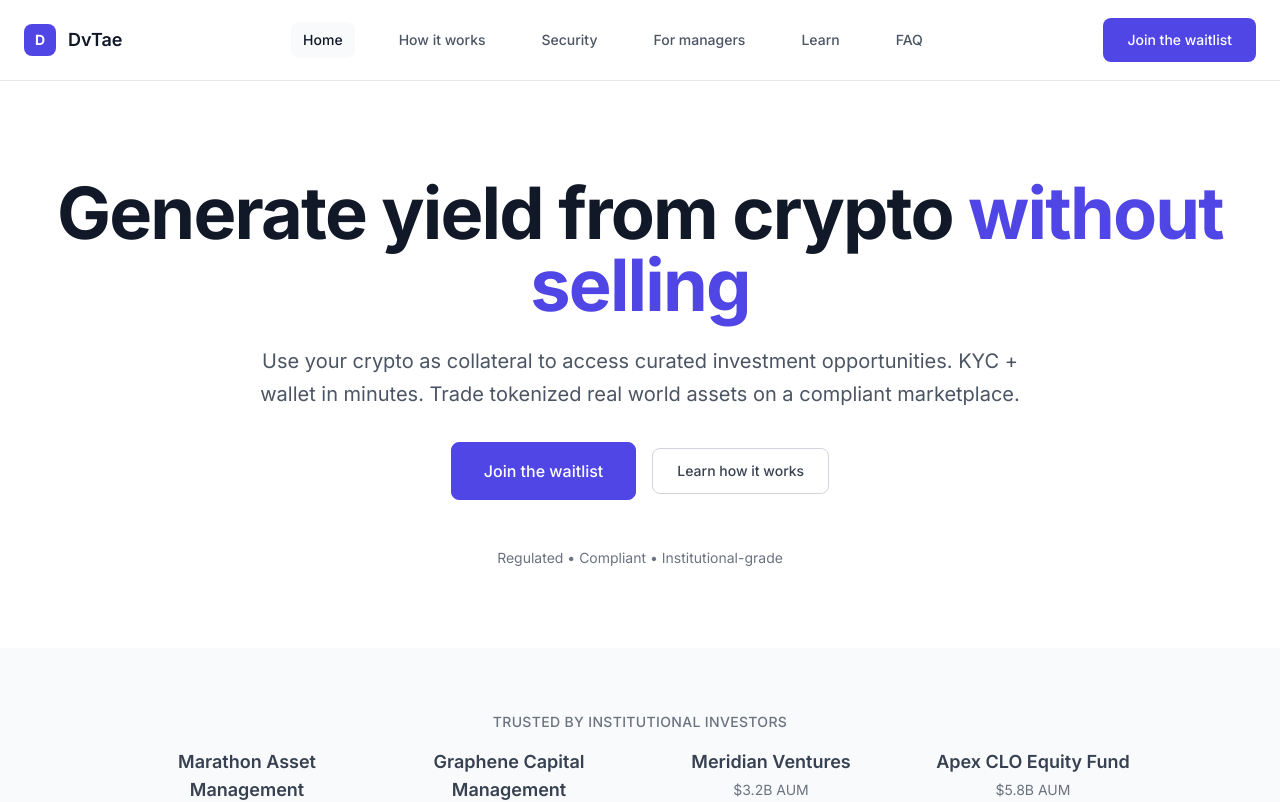
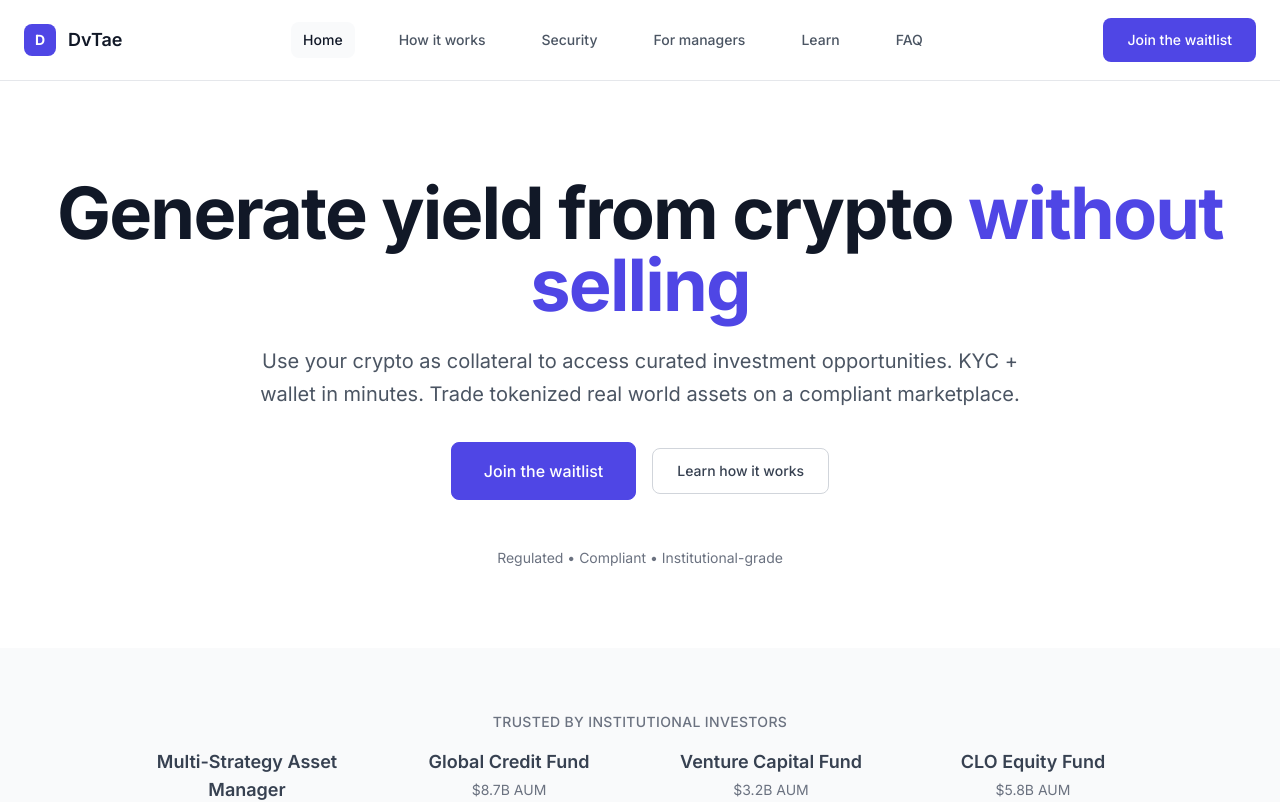
Before and after one commit to vijayvdx/dvtae, a Next.js app: page / in a window 1280 px wide. Shown: the top 802 px of the page. Built offline with nearby package versions, Linux system fonts and the light colour scheme.

Commit message:
Update trust indicators to use anonymous fund descriptions instead of specific names

```diff
--- a/src/app/page.tsx
+++ b/src/app/page.tsx
@@ -326,19 +326,19 @@ export default function HomePage() {
             </p>
             <div className="grid md:grid-cols-2 lg:grid-cols-4 gap-6 max-w-5xl mx-auto">
               <div className="text-center">
-                <div className="text-lg font-semibold text-gray-700 mb-1">Marathon Asset Management</div>
+                <div className="text-lg font-semibold text-gray-700 mb-1">Multi-Strategy Asset Manager</div>
                 <div className="text-sm text-gray-500">$12.4B AUM</div>
               </div>
               <div className="text-center">
-                <div className="text-lg font-semibold text-gray-700 mb-1">Graphene Capital Management</div>
+                <div className="text-lg font-semibold text-gray-700 mb-1">Global Credit Fund</div>
                 <div className="text-sm text-gray-500">$8.7B AUM</div>
               </div>
               <div className="text-center">
-                <div className="text-lg font-semibold text-gray-700 mb-1">Meridian Ventures</div>
+                <div className="text-lg font-semibold text-gray-700 mb-1">Venture Capital Fund</div>
                 <div className="text-sm text-gray-500">$3.2B AUM</div>
               </div>
               <div className="text-center">
-                <div className="text-lg font-semibold text-gray-700 mb-1">Apex CLO Equity Fund</div>
+                <div className="text-lg font-semibold text-gray-700 mb-1">CLO Equity Fund</div>
                 <div className="text-sm text-gray-500">$5.8B AUM</div>
               </div>
             </div>
```
